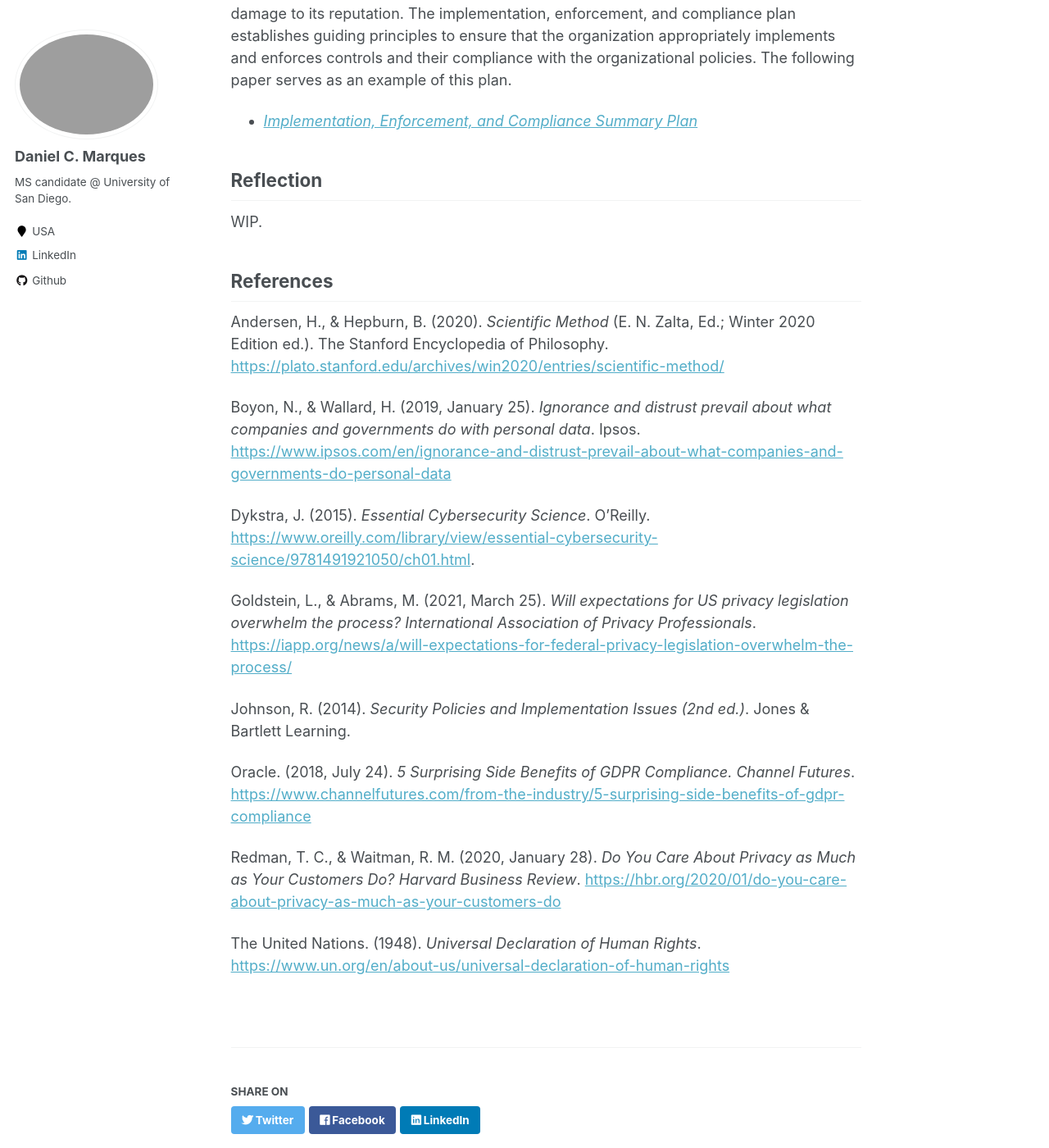
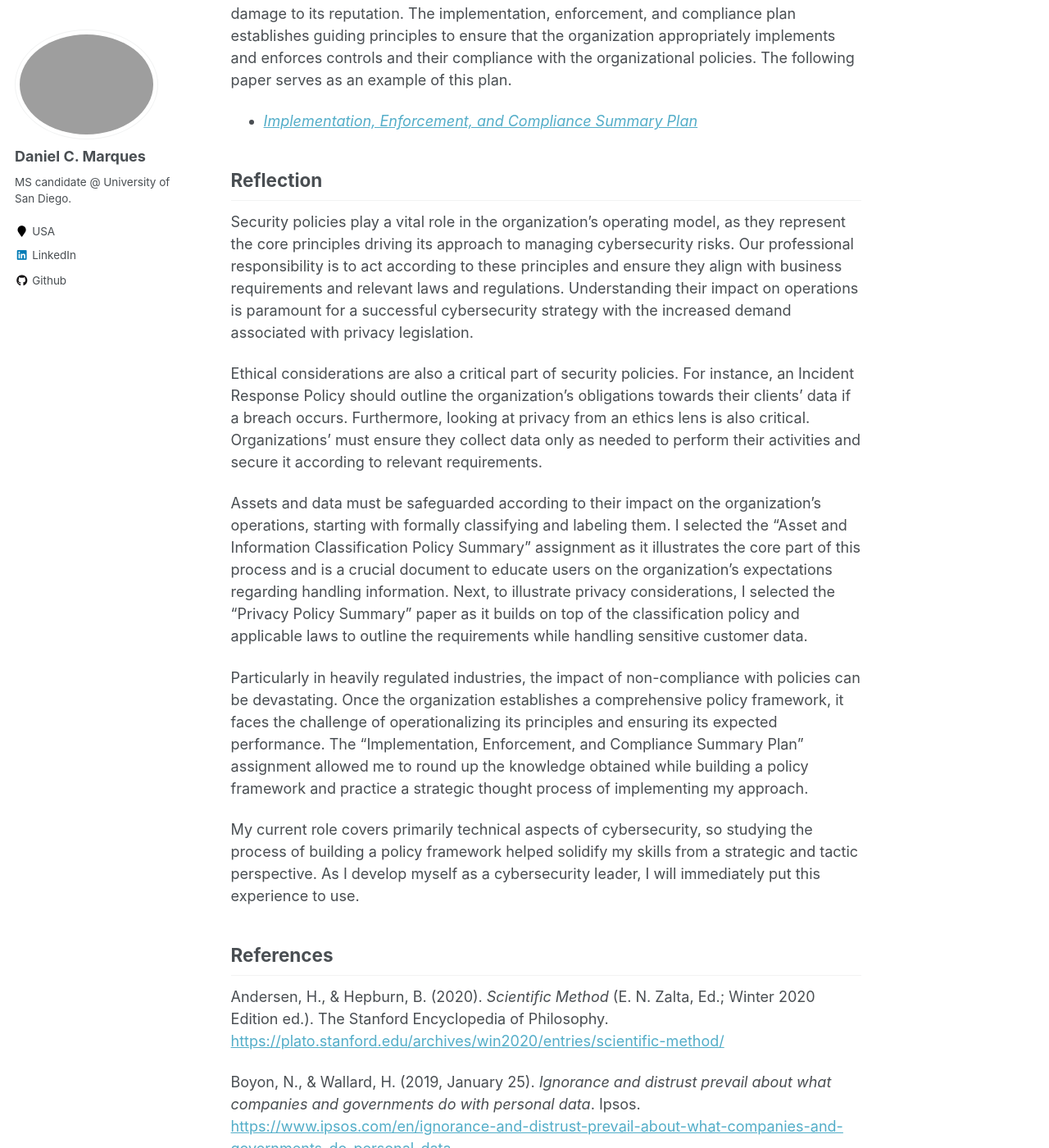
Before and after one commit to danielcmarques/danielcmarques.github.io, a Jekyll site: the page built from _portfolio/csol540.md, in a window 1280 px wide and 1400 px high, scrolled down 4933 px. Shown: the whole window at 82% size. Built offline with Jekyll 4.4.1, drawn with Linux system fonts in a browser that asks for light colours; some of the changed text lies outside the part shown.

Commit message:
CSOL540 reflections

```diff
--- a/_portfolio/csol540.md
+++ b/_portfolio/csol540.md
@@ -37,7 +37,7 @@ Organizations must understand how to allocate security resources according to sp
 
 The following paper illustrates a formalized classification policy by outlining the classification scheme and the requirements to safeguard assets and information according to their classification. The classification layers are based on the “Legal Classification Scheme” proposed by Johnson (2014).
 
-* _[Asset and Information Classification Policy](http://danielcmarques.github.io/files/coursework/csol540/CSOL540.Assignment.Classification_Policy.Daniel_Cordeiro_Marques.pdf)_
+* _[Asset and Information Classification Policy Summary](http://danielcmarques.github.io/files/coursework/csol540/CSOL540.Assignment.Classification_Policy.Daniel_Cordeiro_Marques.pdf)_
 
 ## Privacy Policies
 In general, people want their privacy to make their decisions, take actions, and speak freely. It is also their fundamental right; the Universal Declaration of Human Rights (The United Nations, 1948, art. 12) states that “no one shall be subjected to arbitrary interference with his privacy (...). Everyone has the right to the protection of the law against such interference or attacks.” Therefore, users must have the ability to decide how their information is collected, stored, and used.
@@ -62,8 +62,15 @@ Organizations develop policies to safeguard sensitive data to align with relevan
 * _[Implementation, Enforcement, and Compliance Summary Plan](http://danielcmarques.github.io/files/coursework/csol540/CSOL540.Assignment.Implementation_Enforcement_and_Compliance_Plan.Daniel_Cordeiro_Marques.pdf)_
 
 ## Reflection
-WIP.
+Security policies play a vital role in the organization’s operating model, as they represent the core principles driving its approach to managing cybersecurity risks. Our professional responsibility is to act according to these principles and ensure they align with business requirements and relevant laws and regulations. Understanding their impact on operations is paramount for a successful cybersecurity strategy with the increased demand associated with privacy legislation.
 
+Ethical considerations are also a critical part of security policies. For instance, an Incident Response Policy should outline the organization’s obligations towards their clients’ data if a breach occurs. Furthermore, looking at privacy from an ethics lens is also critical. Organizations’ must ensure they collect data only as needed to perform their activities and secure it according to relevant requirements.
+
+Assets and data must be safeguarded according to their impact on the organization’s operations, starting with formally classifying and labeling them. I selected the “Asset and Information Classification Policy Summary” assignment as it illustrates the core part of this process and is a crucial document to educate users on the organization’s expectations regarding handling information. Next, to illustrate privacy considerations, I selected the “Privacy Policy Summary” paper as it builds on top of the classification policy and applicable laws to outline the requirements while handling sensitive customer data.
+
+Particularly in heavily regulated industries, the impact of non-compliance with policies can be devastating. Once the organization establishes a comprehensive policy framework, it faces the challenge of operationalizing its principles and ensuring its expected performance. The “Implementation, Enforcement, and Compliance Summary Plan” assignment allowed me to round up the knowledge obtained while building a policy framework and practice a strategic thought process of implementing my approach.
+
+My current role covers primarily technical aspects of cybersecurity, so studying the process of building a policy framework helped solidify my skills from a strategic and tactic perspective. As I develop myself as a cybersecurity leader, I will immediately put this experience to use.
 
 ## References
 Andersen, H., & Hepburn, B. (2020). _Scientific Method_ (E. N. Zalta, Ed.; Winter 2020 Edition ed.). The Stanford Encyclopedia of Philosophy. [https://plato.stanford.edu/archives/win2020/entries/scientific-method/](https://plato.stanford.edu/archives/win2020/entries/scientific-method/)
```
